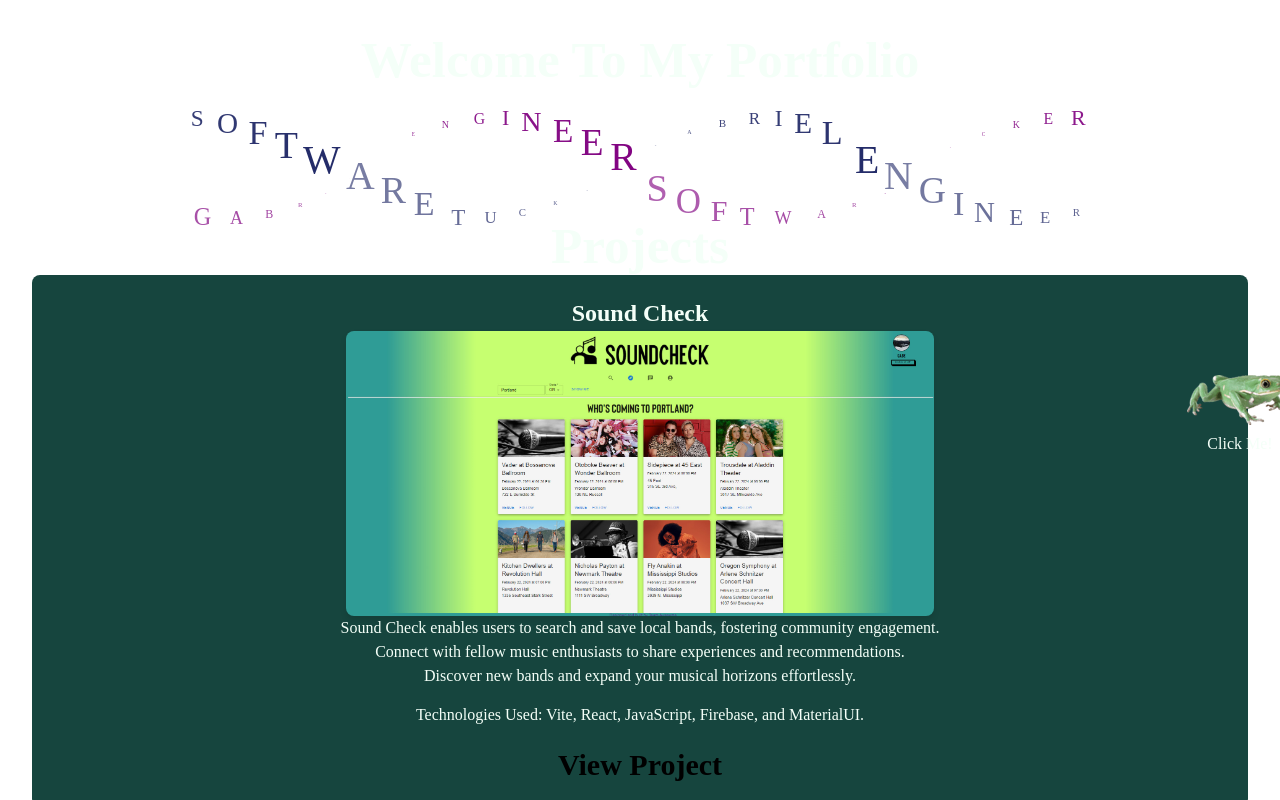
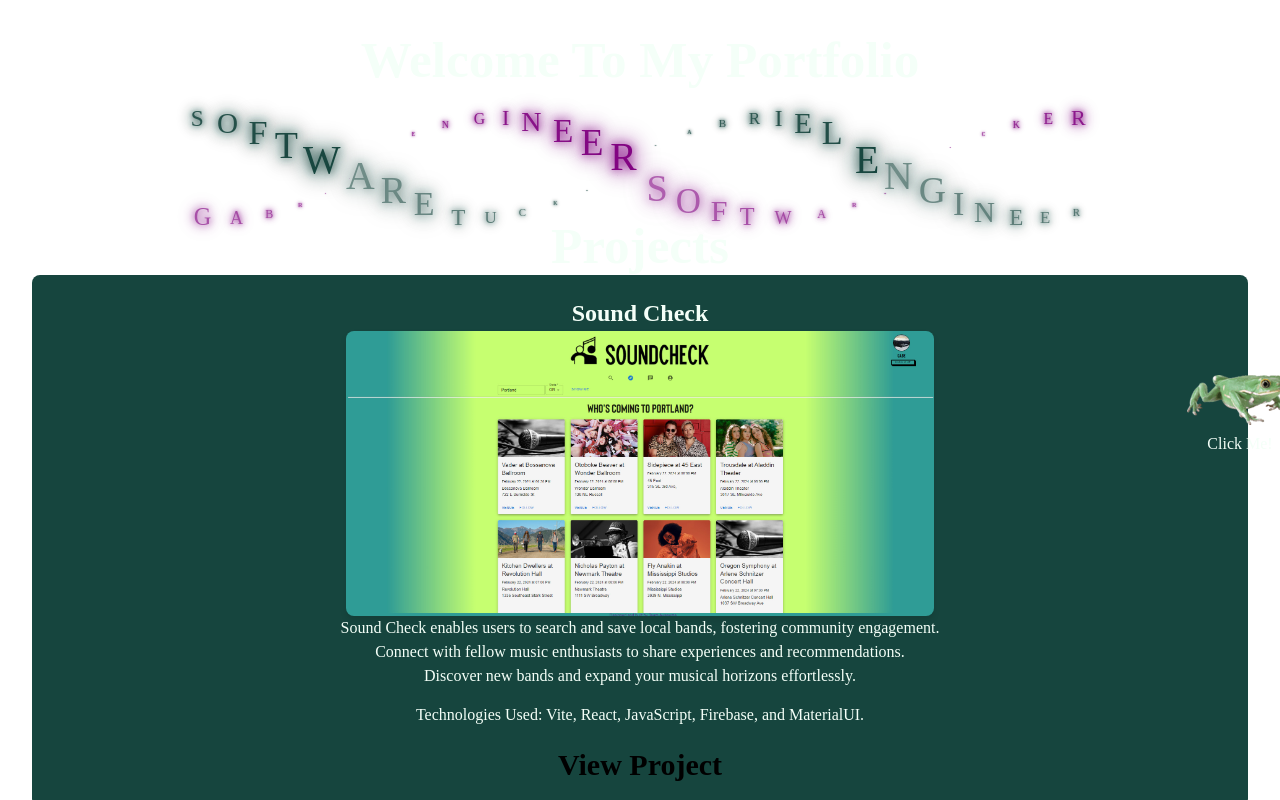
Before and after one commit to Gabe9T/Portfolio, a React (Vite) app: page / in a window 1280 px wide. In both pictures the pointer is over the element 196 px from the left and 121 px from the top of the page. Shown: the top 800 px of the page. Built offline with nearby package versions, Linux system fonts and the light colour scheme.

Commit message:
changed colors and added showdow

```diff
--- a/src/LogoAnimation.css
+++ b/src/LogoAnimation.css
@@ -55,12 +55,14 @@
 
   .header:hover .animated-span span {
     animation-direction: reverse;
-    color: #222A68
+    color: #16453e;
+    text-shadow: 0 0 10px #16453e, 0 0 20px #16453e, 0 0 30px #16453e;
   }
 
   .header:hover .animated-span-2 span {
     animation-direction: reverse;
     color: purple;
+    text-shadow: 0 0 10px purple, 0 0 20px purple, 0 0 30px purple;
   }
 
 
```
